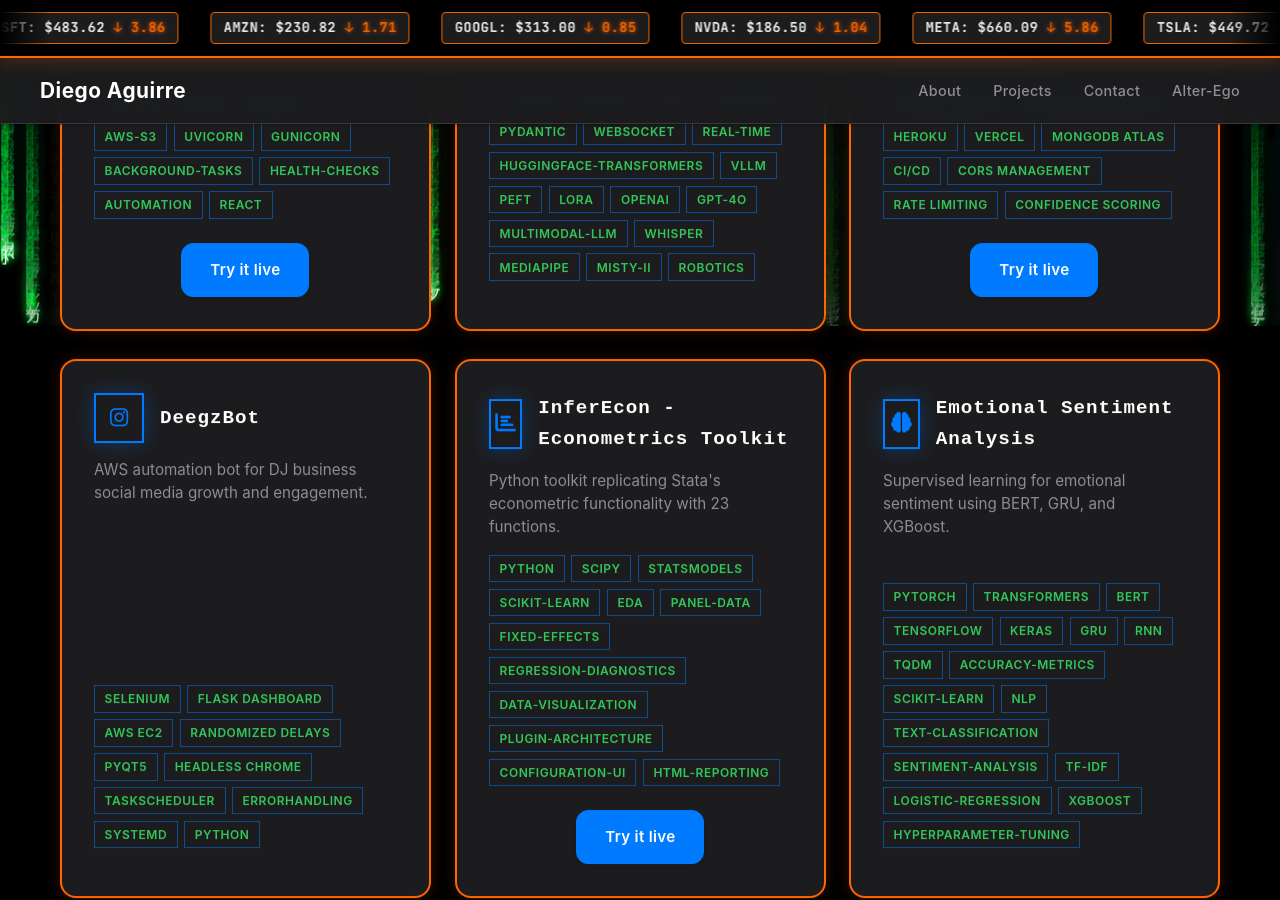
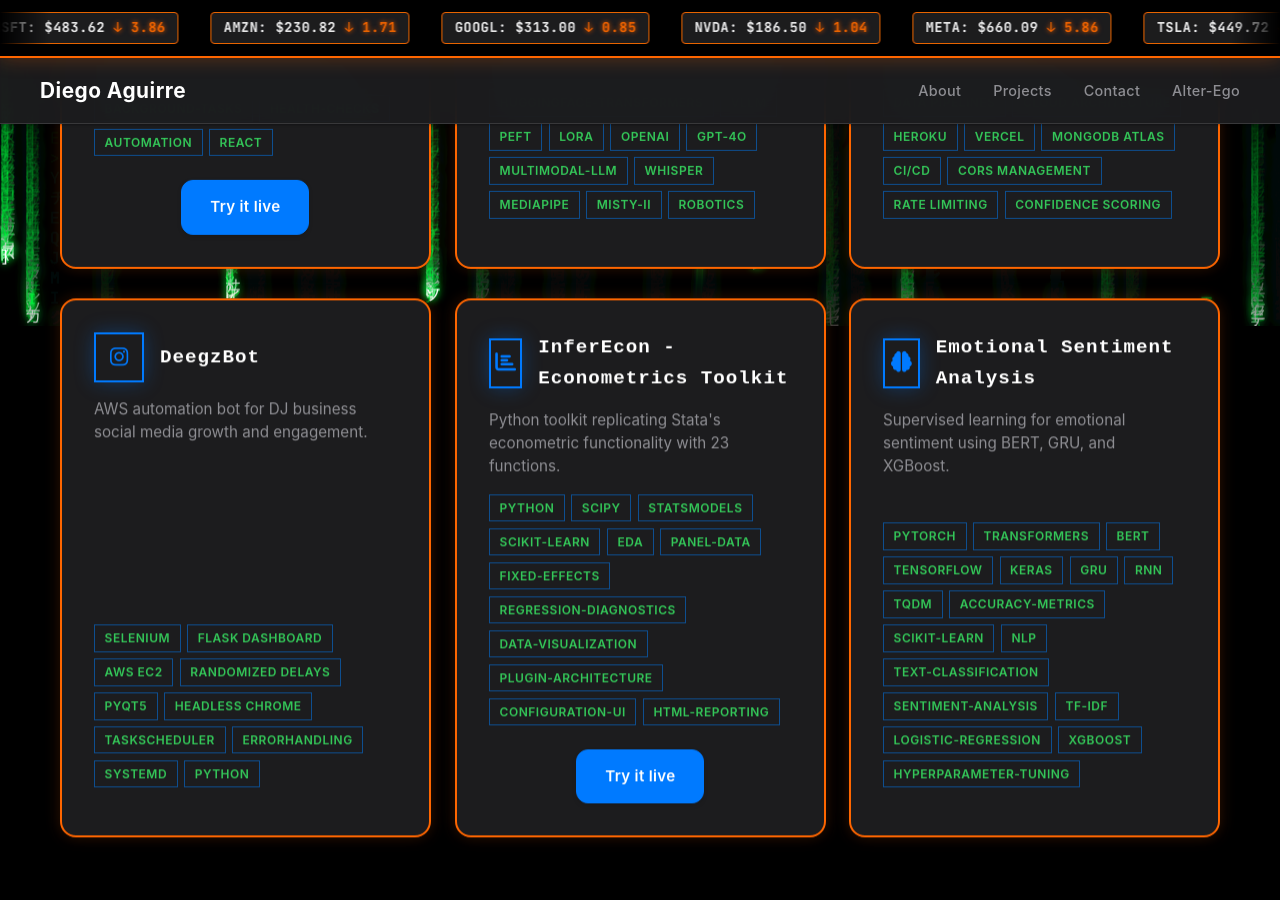
Before and after one commit to insdaguirre/insdaguirre.github.io, a Jekyll site: the page built from index.html, in a window 1280 px wide and 900 px high, scrolled down 2872 px. Built offline with Jekyll 4.4.1, drawn with Linux system fonts in a browser that asks for light colours.

Commit message:
Remove 'Try it live' button from SentimentWatch project

```diff
--- a/index.html
+++ b/index.html
@@ -196,9 +196,6 @@
                     <span class="tech-tag">Rate Limiting</span>
                     <span class="tech-tag">Confidence Scoring</span>
                 </div>
-                <div class="project-links">
-                    <a href="https://www.sentimentwatch.xyz/" target="_blank" class="btn btn-primary">Try it live</a>
-                </div>
             </div>
 
             <div class="project-card" data-repo="https://github.com/insdaguirre/DeegzBot" role="link" tabindex="0">
```
